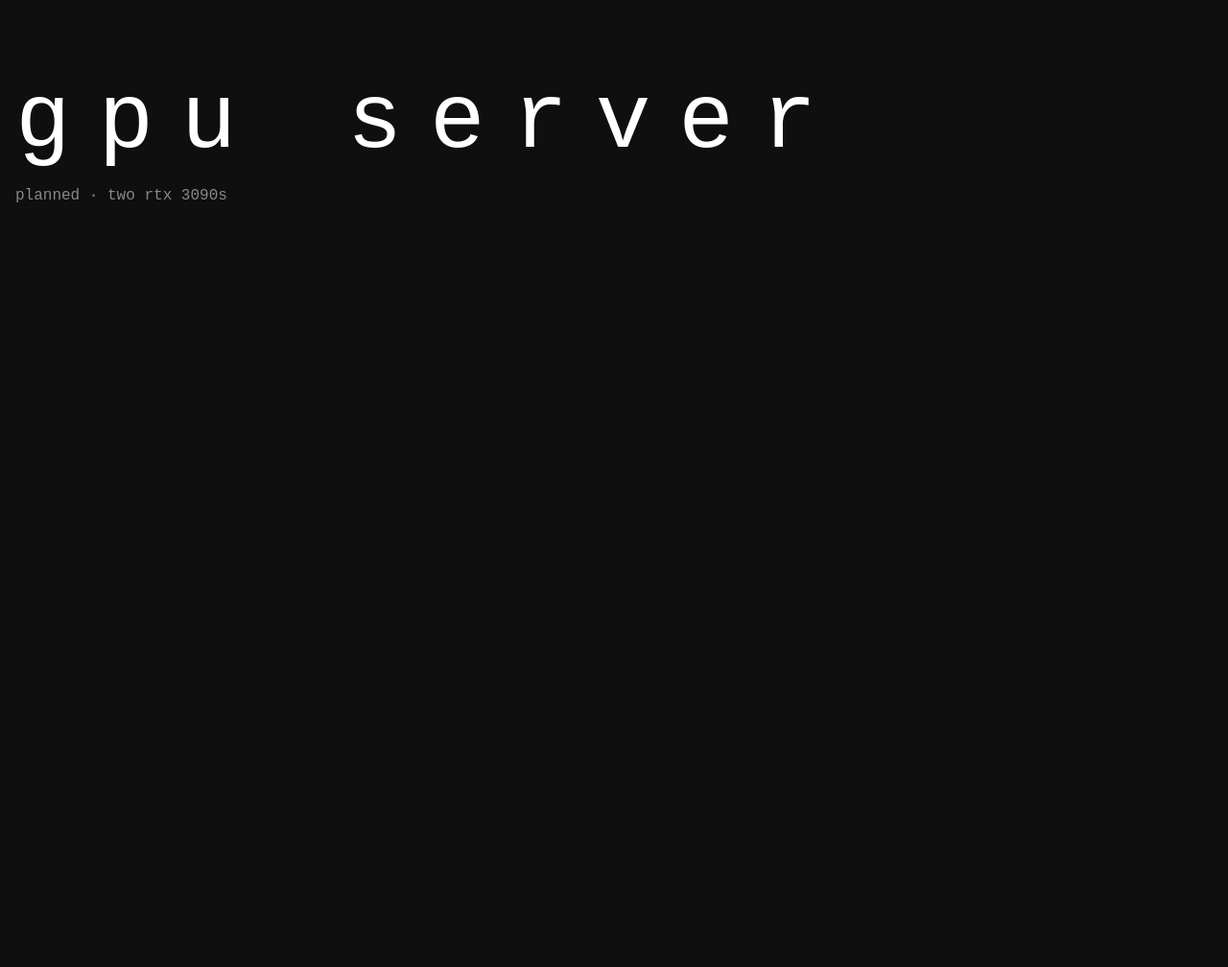
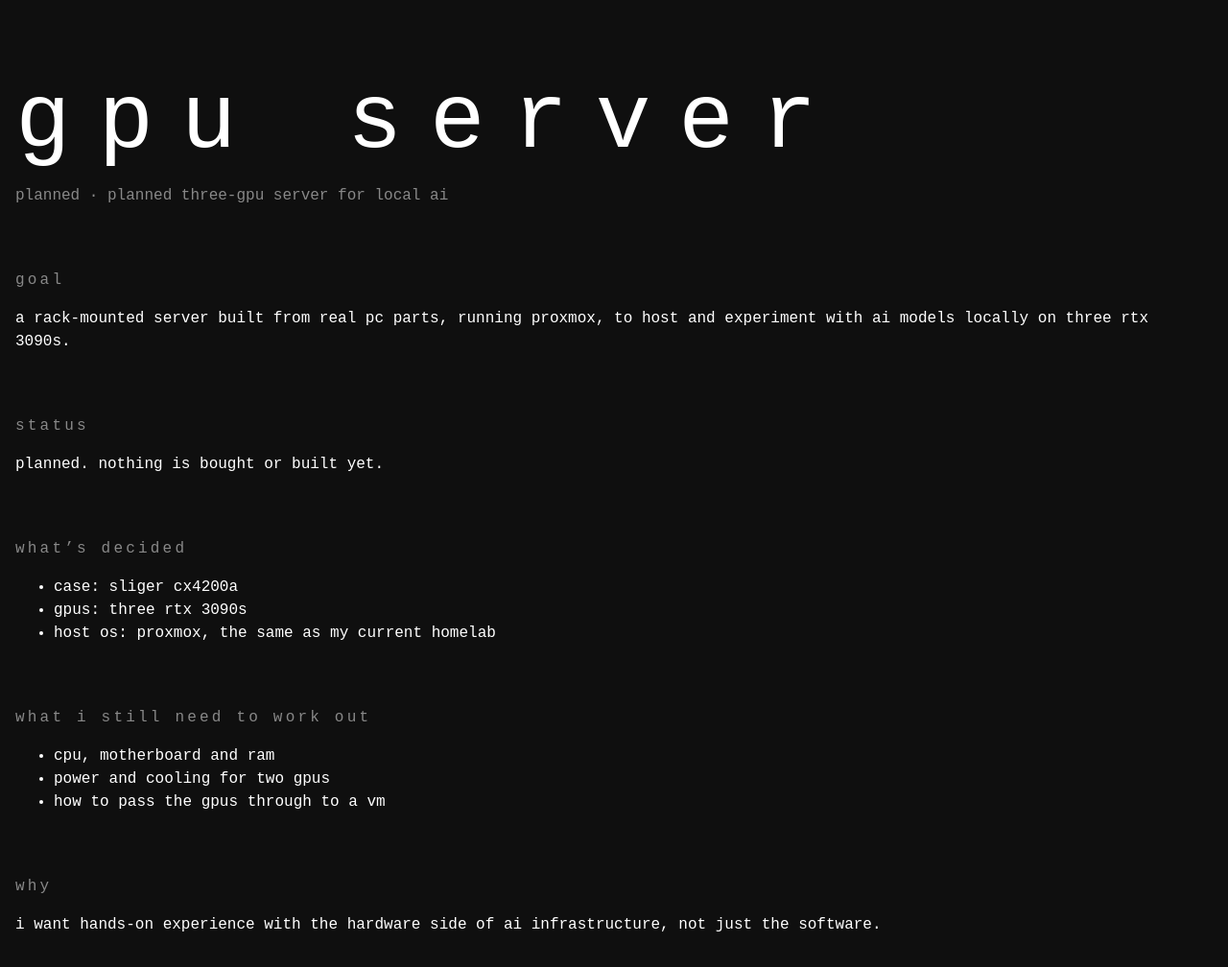
Before and after one commit to gavintn/gavintn.github.io, an Astro site: page /projects/gpu-server in a window 1280 px wide. Shown: the whole page at 96% size. Before the commit the page ends 800 px from the top, so only its background shows below. Built offline with nearby package versions, Linux system fonts and the light colour scheme; Astro itself is replaced by a stand-in of ours; a web font is replaced by a local one.

Commit message:
Write gpu server page

```diff
--- a/src/content/projects/gpu-server.md
+++ b/src/content/projects/gpu-server.md
@@ -2,5 +2,28 @@
 title: gpu server
 order: 2
 status: planned
-blurb: two rtx 3090s
+blurb: planned three-gpu server for local ai
 ---
+## goal
+
+a rack-mounted server built from real pc parts, running proxmox, to host and experiment with ai models locally on three rtx 3090s.
+
+## status
+
+planned. nothing is bought or built yet.
+
+## what's decided
+
+- case: sliger cx4200a
+- gpus: three rtx 3090s
+- host os: proxmox, the same as my current homelab
+
+## what i still need to work out
+
+- cpu, motherboard and ram
+- power and cooling for two gpus
+- how to pass the gpus through to a vm
+
+## why
+
+i want hands-on experience with the hardware side of ai infrastructure, not just the software.
```
